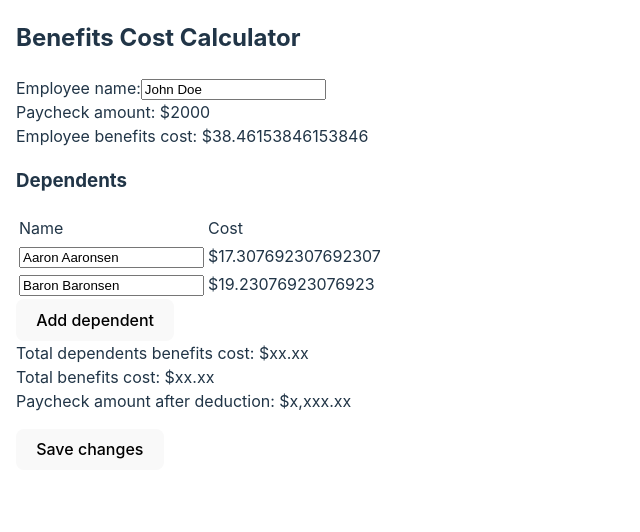
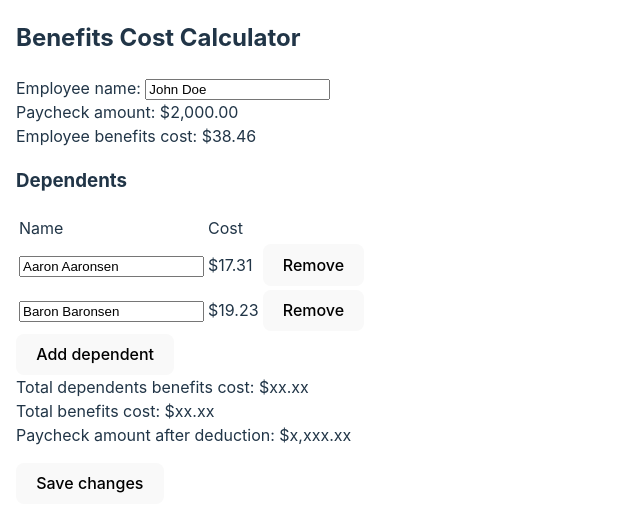
Before and after one commit to joshdavari/paylocity, a React (Vite) app: page / in a window 1280 px wide. Shown: the top 532 px of the page, without its empty margins (0-640 px from the left). Built offline with nearby package versions, Linux system fonts and the light colour scheme.

Commit message:
add currency formatting

```diff
--- a/src/components/dependent-cost.tsx
+++ b/src/components/dependent-cost.tsx
@@ -1,5 +1,6 @@
 import { Dependent } from '../types/people';
 import { calculateIndividualDependentCost } from '../lib/cost-calculator';
+import { formatCurrency } from '../lib/format';
 
 type Props = { dependent: Dependent };
 
@@ -11,7 +12,11 @@ const DependentCost = ({ dependent }: Props) => {
             <input placeholder='Name' value={dependent.name} />
         </td>
 
-        <td>${cost}</td>
+        <td>{formatCurrency(cost)}</td>
+
+        <td>
+            <button>Remove</button>
+        </td>
     </tr>
 };
 
--- a/src/components/dependents-list.tsx
+++ b/src/components/dependents-list.tsx
@@ -5,6 +5,10 @@ import type { Dependent } from '../types/people';
 type Props = { dependents: Dependent[] };
 
 const DependentsList = ({ dependents }: Props) => {
+    const addDependent = () => {
+        dependents.push({ name: '' });
+    };
+
     return <>
         <h3>Dependents</h3>
         <table>
@@ -15,7 +19,7 @@ const DependentsList = ({ dependents }: Props) => {
             {dependents.map(dependent => <DependentCost dependent={dependent} />)}
         </table>
 
-        <button>Add dependent</button>
+        <button onClick={addDependent}>Add dependent</button>
 
         <div>Total dependents benefits cost: $xx.xx</div>
     </>
--- a/src/components/employee-benefits.tsx
+++ b/src/components/employee-benefits.tsx
@@ -2,6 +2,7 @@ import { useEffect, useState } from 'react';
 
 import { getEmployee, saveEmployee } from '../api/employees';
 import { calculateIndividualEmployeeCost } from '../lib/cost-calculator';
+import { formatCurrency } from '../lib/format';
 import DependentsList from './dependents-list';
 import './employee-benefits.css';
 
@@ -18,25 +19,32 @@ const EmployeeBenefits = () => {
 
     const individualEmployeeCost = calculateIndividualEmployeeCost(employee);
 
+    const changeEmployeeName = (name: string) => setEmployee({ ...employee, name });
     const saveChanges = () => saveEmployee(employee);
 
     return <>
         <div>
             <label>
-                Employee name:
-                <input placeholder='Name' value={employee.name} />
+                Employee name:{' '}
+                <input
+                    onChange={e => changeEmployeeName(e.target.value)}
+                    placeholder='Name'
+                    value={employee.name}
+                />
             </label>
         </div>
 
-        <div>Paycheck amount: ${employee.paycheckAmount}</div>
-        <div>Employee benefits cost: ${individualEmployeeCost}</div>
+        <div>Paycheck amount: {formatCurrency(employee.paycheckAmount)}</div>
+        <div>Employee benefits cost: {formatCurrency(individualEmployeeCost)}</div>
 
         <DependentsList dependents={employee.dependents} />
 
         <div>Total benefits cost: $xx.xx</div>
         <div>Paycheck amount after deduction: $x,xxx.xx</div>
 
-        <button className='save-button' onClick={saveChanges}>Save changes</button>
+        <button className='save-button' onClick={saveChanges}>
+            Save changes
+        </button>
     </>
 };
 
--- /dev/null
+++ b/src/lib/format.ts
@@ -0,0 +1,3 @@
+export const formatCurrency = (amount: number): string => (
+    amount.toLocaleString(undefined, { style: 'currency', currency: 'USD' })
+);
```
Also changed, not shown: 2 other files (tests, documents, lock files or other folders).
